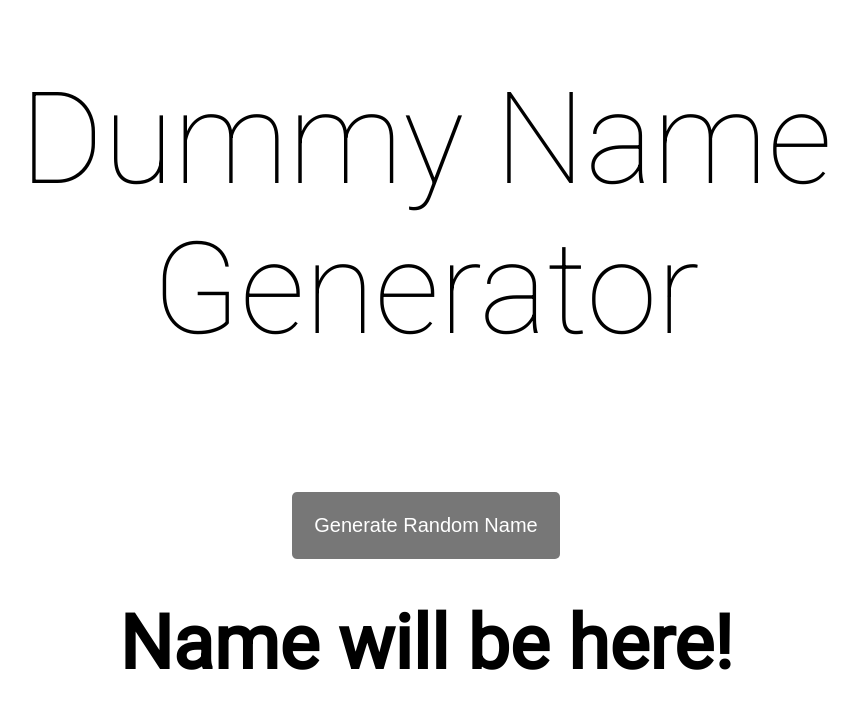
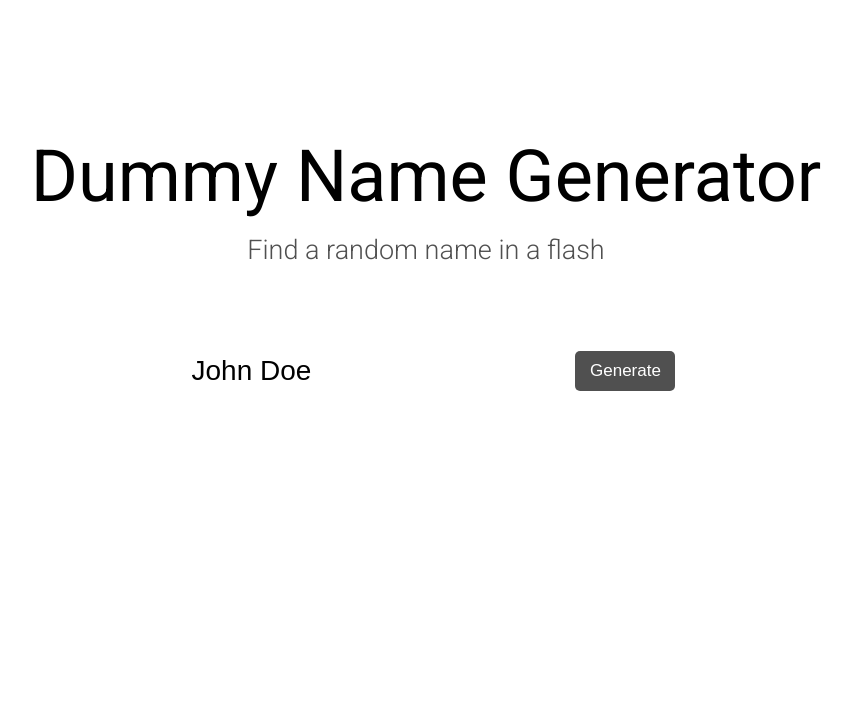
Before and after one commit to DummyTeam/1-Name_Generator, a website: page views/index.html in a window 1280 px wide. Shown: the whole page, without its empty margins (214-1073 px from the left). Drawn offline with Linux system fonts and the light colour scheme; files that its build step writes are made by us from their sources.

Commit message:
Added sending request to backend

```diff
--- a/assets/style.css
+++ b/assets/style.css
@@ -14,31 +14,68 @@ body {
 }
 
 h1 {
-  font-size: 128px;
-  font-weight: 100;
+  font-size: 72px;
+  font-weight: 500;
+  color: black;
+  margin-top: 70px;
 }
 
 button {
-  padding: 22px;
   border-radius: 5px;
-  font-size: 20px;
-  background: #777777;
+  font-size: 17px;
+  background: #505050;
   color: white;
-  margin-top: 128px;
   font-weight: 100;
   cursor: pointer;
+  display: inline-block;
+  width: 20%;
+  height: 40px;
+  vertical-align: middle;
+  padding: 5px;
+
 }
 
 button:hover {
-  background: #555555;
+  background: #303030;
 }
 
 button:active {
-  background: #222222;
+  background: #101010;
 }
 
-p {
-  margin-top: 40px;
-  font-size: 75px;
-  font-weight: bold;
+input {
+  font-size: 28px;
+  font-weight: 300;
+  width: 75%;
+  display: inline-block;
+  height: 40px;
+  vertical-align: middle;
+  padding: 5px;
+  padding-left: 15px;
+  border: 0;
 }
+
+input:focus,
+select:focus,
+textarea:focus,
+button:focus {
+    outline: none;
+}
+
+p.header-description {
+  margin-top: 15px;
+  font-size: 27px;
+  font-weight: 300;
+  color: #505050;
+}
+
+form.random-name {
+  width: 500px;
+  display: block;
+  margin: auto;
+  margin-top: 80px;
+}
+
+.form-container {
+    display: block;
+}
--- a/views/index.html
+++ b/views/index.html
@@ -10,8 +10,16 @@
 
 <body>
   <h1>Dummy Name Generator</h1>
-  <button type="button" name="button">Generate Random Name</button>
-  <p>Name will be here!</p>
+  <p class="header-description">Find a random name in a flash</p>
+
+  <form class="random-name" action="index.html" method="get" id="random-name-form">
+    <div class="form-container">
+      <input value="John Doe" id="random-name-input"/>
+      <button type="submit" name="button">Generate</button>
+    </div>
+  </form>
+
+  <script type="text/javascript" src="script.js"></script>
 </body>
 
 </html>
```
Also changed, not shown: assets/script.js (added, +32 -0 lines), controllers/homePageController.js (added, +19 -0 lines), index.js (+6 -7 lines).
